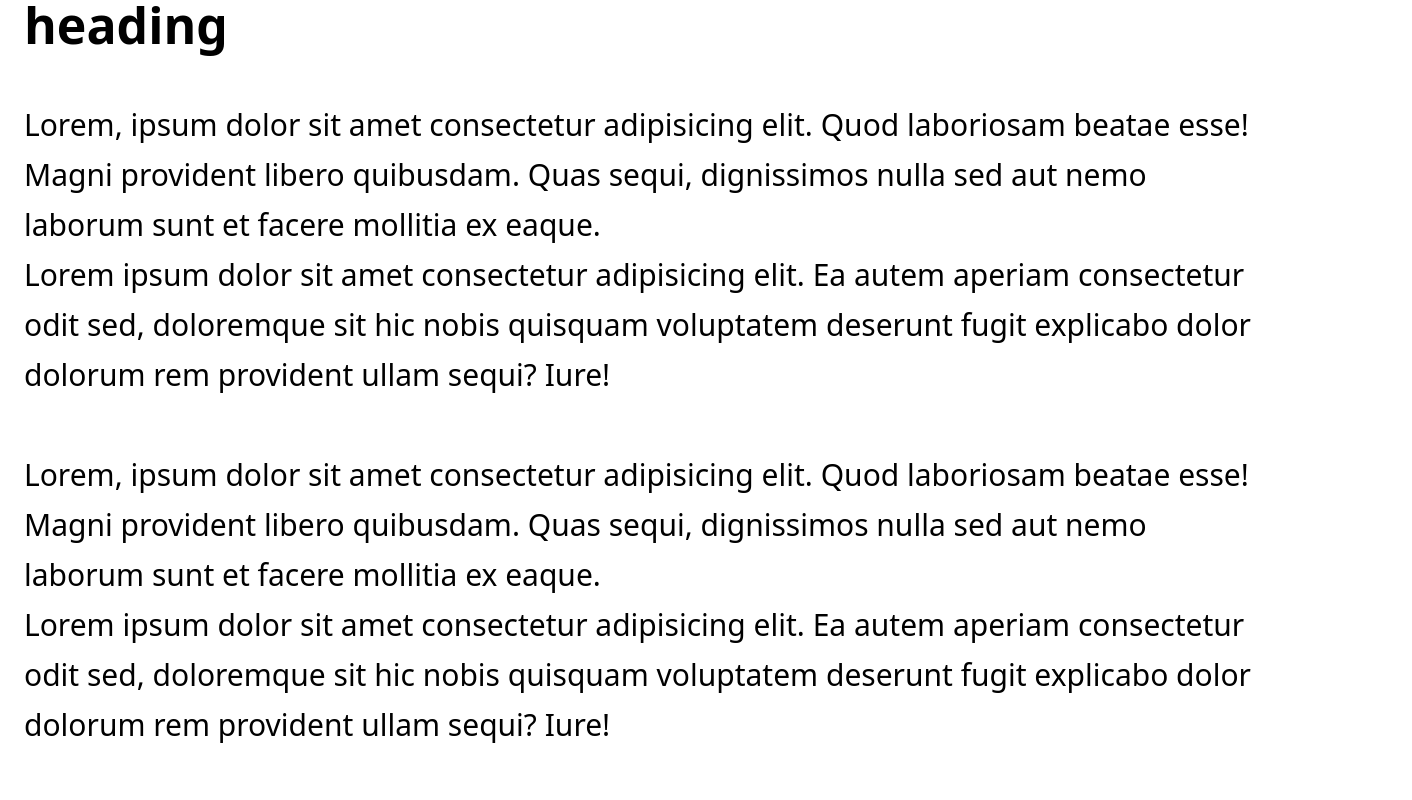
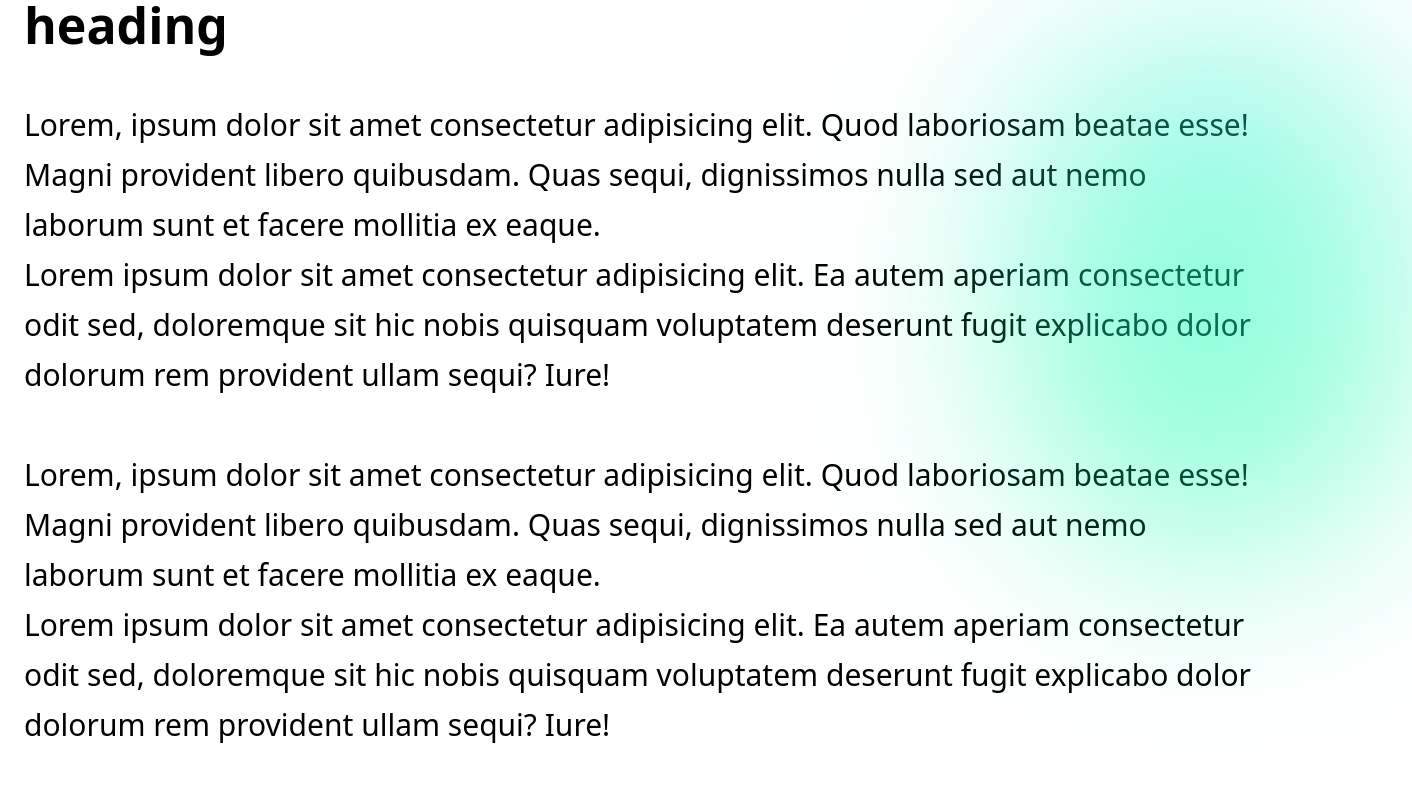
Before and after one commit to somethingofscientist/testing-react, a React (Create React App) app: page / in a window 1280 px wide. Shown: the top 800 px of the page, 1412 px wide, since content can reach past the window. Built offline with nearby package versions, Linux system fonts and the light colour scheme.

Commit message:
new animation added

```diff
--- a/src/my_testing/cursor/Cursor.module.css
+++ b/src/my_testing/cursor/Cursor.module.css
@@ -14,25 +14,28 @@
 }
 
 .circles1 {
-    height: 500px;
-    width: 500px;
-    /* border-radius: 500px; */
-    background-color: rgba(252, 180, 158, 0.52);
-    /* box-shadow: 0 0 20px rgba(255, 96, 96, 0.8); */
-    /* filter: blur(100px); */
+    height: 600px;
+    width: 1000px;
+    border-radius: 500px;
+    background: linear-gradient(rgba(44, 240, 221, 0.548),
+            rgba(18, 255, 176, 0.439),
+            rgba(0, 255, 162, 0.485));
+    filter: blur(100px);
     position: absolute;
-    animation: move 5s linear 2s infinite alternate;
+    animation: move 15s linear 2s infinite;
 }
 
 .page_content {
     padding: 0 24px;
     line-height: 50px;
 }
-.page_content h1{
+
+.page_content h1 {
     font-size: 50px;
     margin-bottom: 50px;
 }
-.page_content p{
+
+.page_content p {
     font-size: 30px;
     margin-bottom: 50px;
 }
@@ -46,25 +49,35 @@
     0% {
         left: 0;
         top: 0;
+        height: 600px;
+        width: 500px;
     }
 
     25% {
-        left: 68%;
+        left: 80%;
         top: 0;
+        height: 500px;
+        width: 400px;
     }
 
     50% {
-        left: 68%;
+        right: -20%;
         top: 75%;
+        height: 800px;
+        width: 400px;
     }
 
     75% {
         left: 0;
         top: 75%;
+        height: 500px;
+        width: 600px;
     }
 
     100% {
-        left: 0;
-        top: 0;
+        left: -50%;
+        top: -60%;
+        height: 600px;
+        width: 700px;
     }
 }
```
